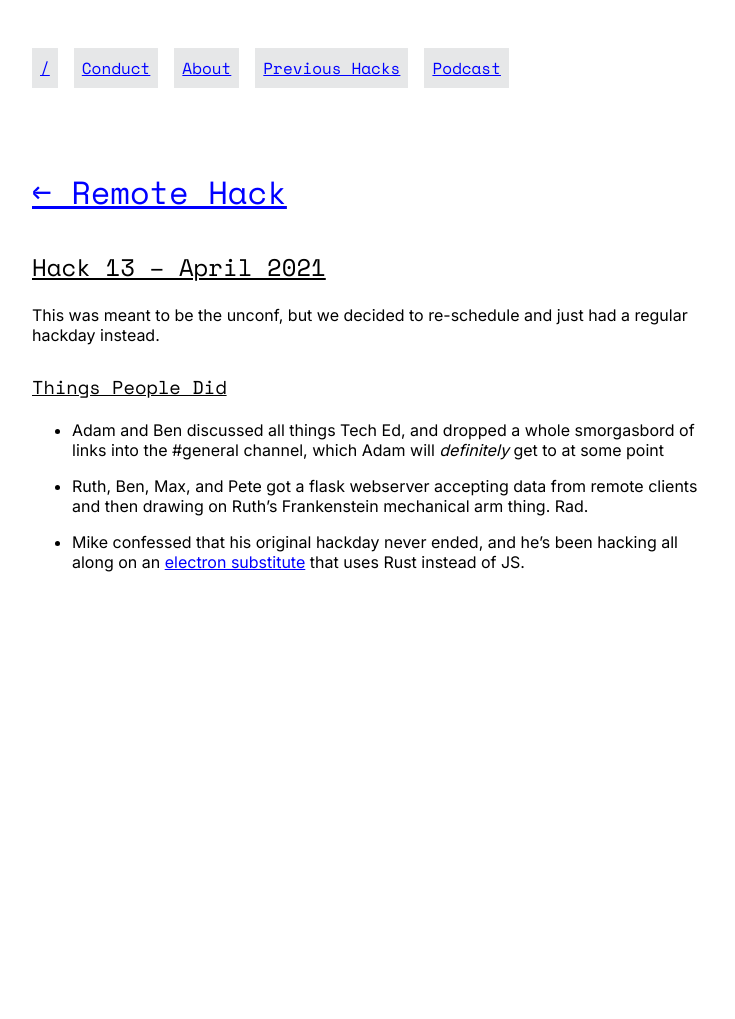
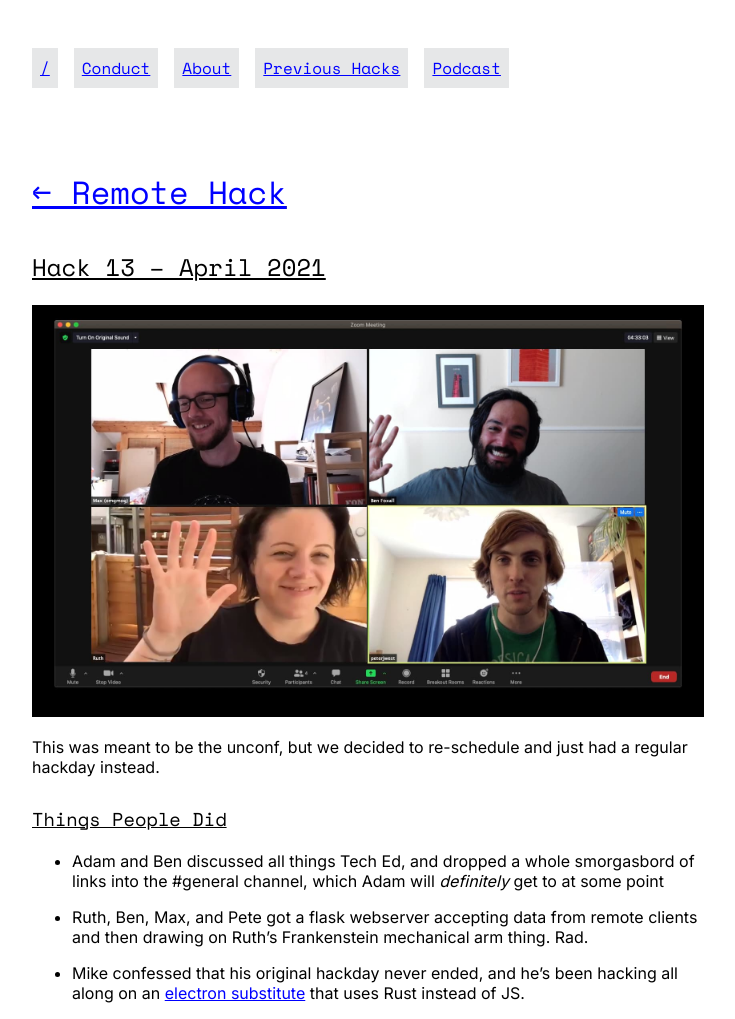
Before and after one commit to remotehack/remotehack.github.io, a Jekyll site: the page built from _hacks/13.md, in a window 1280 px wide. Shown: the whole page, without its empty margins (272-1007 px from the left). Built offline with Jekyll 4.4.1, drawn with Linux system fonts in a browser that asks for light colours; before the commit the page ends 900 px from its top, so only the background shows below that.

Commit message:
add a pic

```diff
--- a/_hacks/13.md
+++ b/_hacks/13.md
@@ -3,6 +3,8 @@ hack_number: 13
 date: 2021-04-24
 happened: true
 ---
+
+![the remote hackers on zoom](/images/zoom_crew_april_2021.jpg)
 
 This was meant to be the unconf, but we decided to re-schedule and just had a regular hackday instead.
 
```
Also changed, not shown: images/zoom_crew_april_2021.jpg (added).
